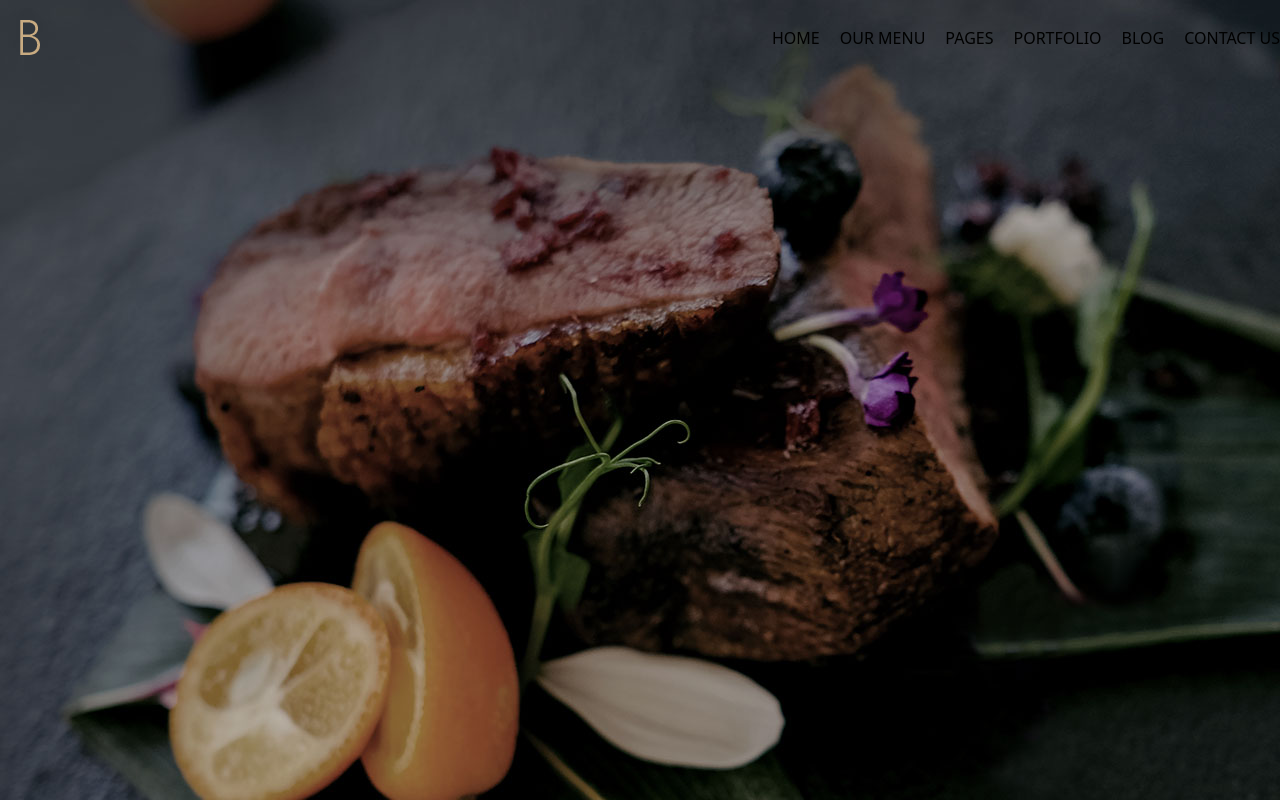
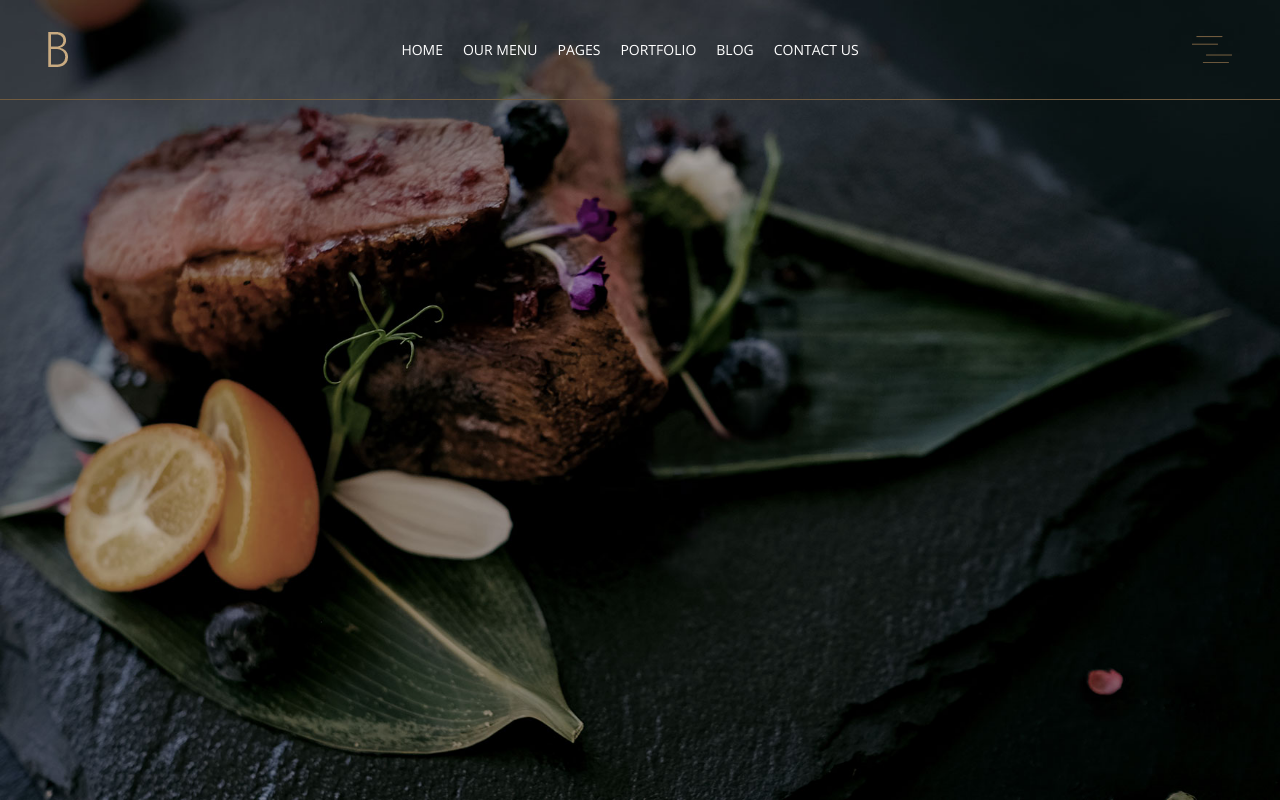
Before and after one commit to dimaHazeem/Fine-Dining-Restaurant, a website: page index.html in a window 1280 px wide. Drawn offline with nearby package versions, Linux system fonts and the light colour scheme.

Commit message:
add svg & lines

```diff
--- a/assets/css/input.css
+++ b/assets/css/input.css
@@ -1,7 +1,9 @@
 @import "tailwindcss";
 
 @theme{
-    --mainColor : #c9ab81;
+    --color-mainColor : #c9ab81;
+    --color-secColor : #715b3e;
+    --font-sans : "Open Sans", sans-serif;
 }
 
 @utility row{
@@ -11,3 +13,7 @@
 @utility test{
     @apply border-2 border-amber-200;
 }
+
+@utility nav-items{
+    @apply uppercase cursor-pointer text-white font-sans text-[14px] font-thin hover:font-bold
+}
--- a/index.html
+++ b/index.html
@@ -6,26 +6,42 @@
   <meta name="viewport" content="width=device-width, initial-scale=1.0">
   <title>Fine Dining Restaurant</title>
   <!--Font awsome-->
-    <link rel="stylesheet" href="https://cdnjs.cloudflare.com/ajax/libs/font-awesome/7.0.1/css/all.min.css" integrity="sha512-2SwdPD6INVrV/lHTZbO2nodKhrnDdJK9/kg2XD1r9uGqPo1cUbujc+IYdlYdEErWNu69gVcYgdxlmVmzTWnetw==" crossorigin="anonymous" referrerpolicy="no-referrer" />
+  <link rel="stylesheet" href="https://cdnjs.cloudflare.com/ajax/libs/font-awesome/7.0.1/css/all.min.css"
+    integrity="sha512-2SwdPD6INVrV/lHTZbO2nodKhrnDdJK9/kg2XD1r9uGqPo1cUbujc+IYdlYdEErWNu69gVcYgdxlmVmzTWnetw=="
+    crossorigin="anonymous" referrerpolicy="no-referrer" />
+  <!--Font Open Sans-->
+  <link rel="preconnect" href="https://fonts.googleapis.com">
+  <link rel="preconnect" href="https://fonts.gstatic.com" crossorigin>
+  <link href="https://fonts.googleapis.com/css2?family=Open+Sans:ital,wght@0,300..800;1,300..800&display=swap"
+    rel="stylesheet">
   <!--TailwindCss-->
   <link href="./assets/css/output.css" rel="stylesheet">
 </head>
 
 <body>
   <header>
-        <div class="bg-[url(./../images/HeroBackground.jpg)] h-lvh ">
-            <div class="row justify-between">
-                <button class="cursor-pointer">
-                  <img src="./assets/images/Logo.png" class="img-fluid p-5" alt="">
+    <div class="bg-[url(./../images/HeroBackground.jpg)] h-lvh bg-cover bg-center">
+      <div class="row justify-between px-7 border-b-secColor border-b h-25">
+        <button class="p-5 cursor-pointer">
+          <img src="./assets/images/Logo.png" class="img-fluid bg-auto" alt="">
         </button>
         <ul class="row">
-                    <li class="uppercase cursor-pointer">Home</li>
-                    <li class="uppercase cursor-pointer">Our Menu</li>
-                    <li class="uppercase cursor-pointer">Pages</li>
-                    <li class="uppercase cursor-pointer">Portfolio</li>
-                    <li class="uppercase cursor-pointer">Blog</li>
-                    <li class="uppercase cursor-pointer">Contact Us</li>
+          <li class="nav-items">Home</li>
+          <li class="nav-items">Our Menu</li>
+          <li class="nav-items">Pages</li>
+          <li class="nav-items">Portfolio</li>
+          <li class="nav-items">Blog</li>
+          <li class="nav-items">Contact Us</li>
         </ul>
+        <button class="p-5 cursor-pointer">
+          <svg xmlns="http://www.w3.org/2000/svg" viewBox="0 0 37 25.2"
+            class="w-10 h-auto stroke-secColor stroke-[1px] ">
+            <line y1="7.6" x2="24" y2="7.6" />
+            <line x1="4.1" y1="0.5" x2="28.1" y2="0.5" />
+            <line x1="10.1" y1="24.6" x2="34.1" y2="24.6" />
+            <line x1="13" y1="17.6" x2="37" y2="17.6" />
+          </svg>
+        </button>
       </div>
     </div>
   </header>
```
Also changed, not shown: assets/css/output.css. Lines whose indentation alone changed are shown as unchanged.
